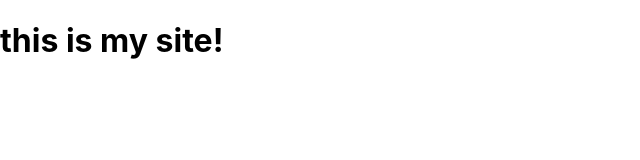
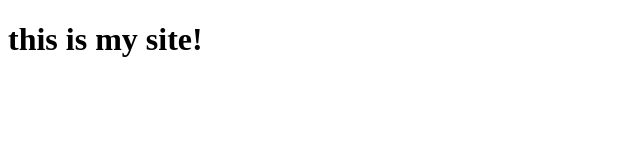
Before and after one commit to Zachcos/ActorsAccessRedesign, a Next.js app: page / in a window 1280 px wide. Shown: the top 160 px of the page, without its empty margins (0-640 px from the left). Built offline with nearby package versions, Linux system fonts and the light colour scheme.

Commit message:
Delete globals.css and import statement from _app

```diff
--- a/styles/globals.css
+++ /dev/null
@@ -1,26 +0,0 @@
-html,
-body {
-  padding: 0;
-  margin: 0;
-  font-family: -apple-system, BlinkMacSystemFont, Segoe UI, Roboto, Oxygen,
-    Ubuntu, Cantarell, Fira Sans, Droid Sans, Helvetica Neue, sans-serif;
-}
-
-a {
-  color: inherit;
-  text-decoration: none;
-}
-
-* {
-  box-sizing: border-box;
-}
-
-@media (prefers-color-scheme: dark) {
-  html {
-    color-scheme: dark;
-  }
-  body {
-    color: white;
-    background: black;
-  }
-}
```
Also changed, not shown: pages/_app.tsx (+3 -4 lines).
